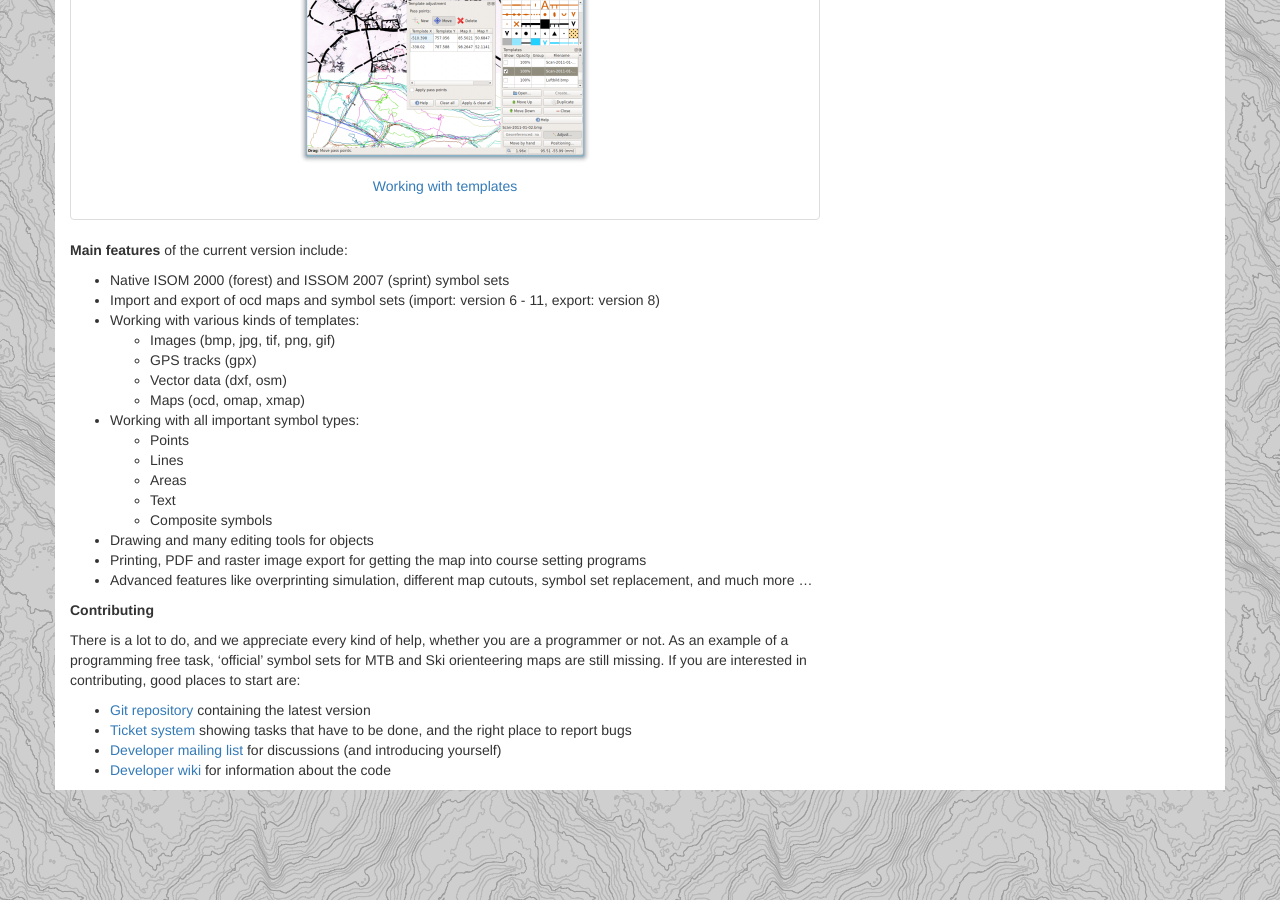
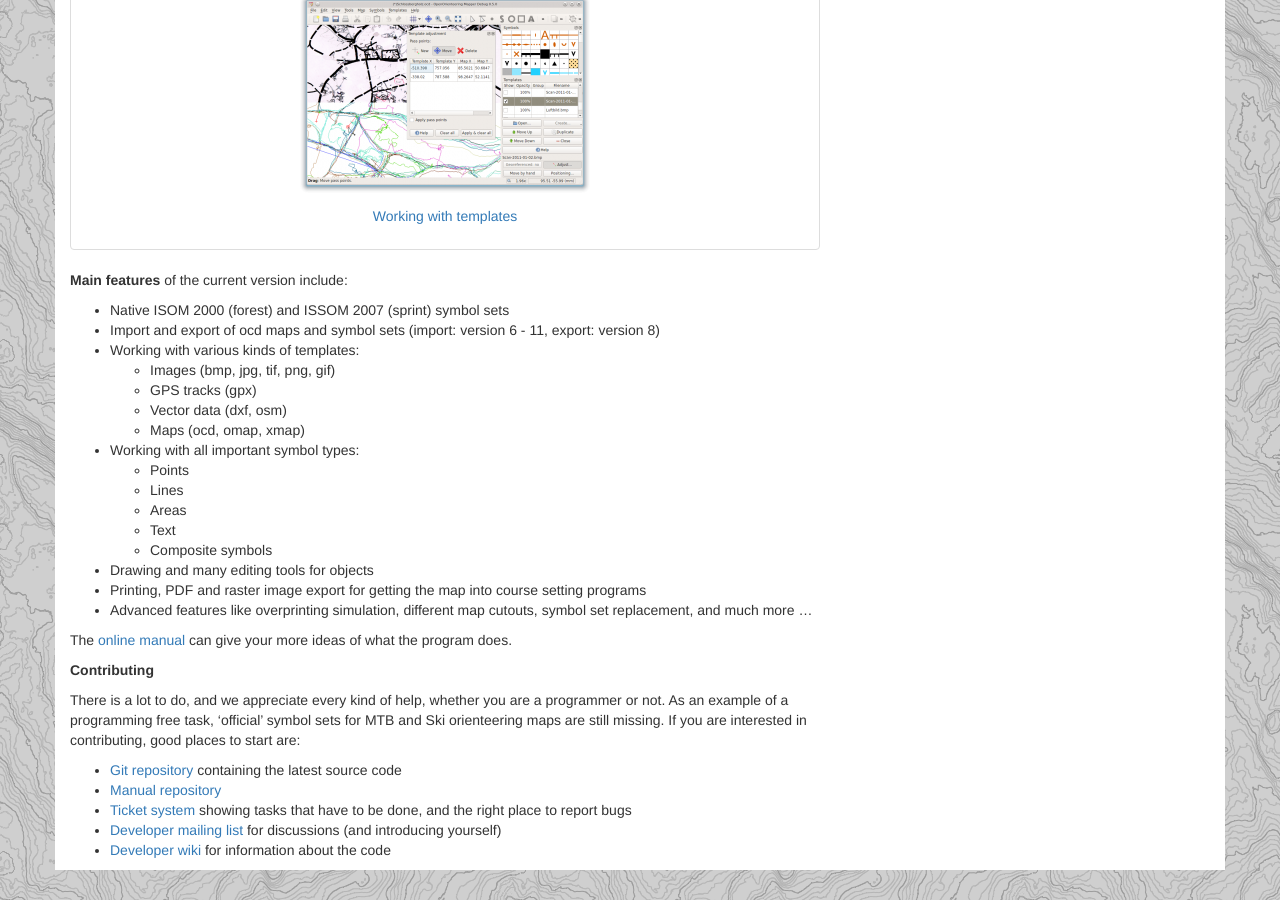
Before and after one commit to OpenOrienteering/OpenOrienteering.github.io, a Jekyll site: the page built from apps/mapper/index.md, in a window 1280 px wide and 900 px high, scrolled down 1128 px. Built offline with Jekyll 4.4.1, drawn with Linux system fonts in a browser that asks for light colours.

Commit message:
Update index.md

```diff
--- a/apps/mapper/index.md
+++ b/apps/mapper/index.md
@@ -63,12 +65,15 @@ Previous PC versions:
   * Printing, PDF and raster image export for getting the map into course setting programs
   * Advanced features like overprinting simulation, different map cutouts, symbol set replacement, and much more ...
 
+The [online manual](http://openorienteering.org/mapper-manual/) can give your more ideas of what the program does.
+
 
 **Contributing**
 
 There is a lot to do, and we appreciate every kind of help, whether you are a programmer or not. As an example of a programming free task, ‘official’ symbol sets for MTB and Ski orienteering maps are still missing. If you are interested in contributing, good places to start are:
 
-  * [Git repository](https://github.com/OpenOrienteering/mapper) containing the latest version
+  * [Git repository](https://github.com/OpenOrienteering/mapper) containing the latest source code
+  * [Manual repository](https://github.com/OpenOrienteering/mapper-manual)
   * [Ticket system](https://github.com/OpenOrienteering/mapper/issues) showing tasks that have to be done, and the right place to report bugs
   * [Developer mailing list](https://lists.sourceforge.net/lists/listinfo/oorienteering-devel) for discussions (and introducing yourself)
   * [Developer wiki](https://github.com/OpenOrienteering/mapper/wiki) for information about the code
```
Also changed, not shown: other parts of apps/mapper/index.md (+2 -0 lines).
